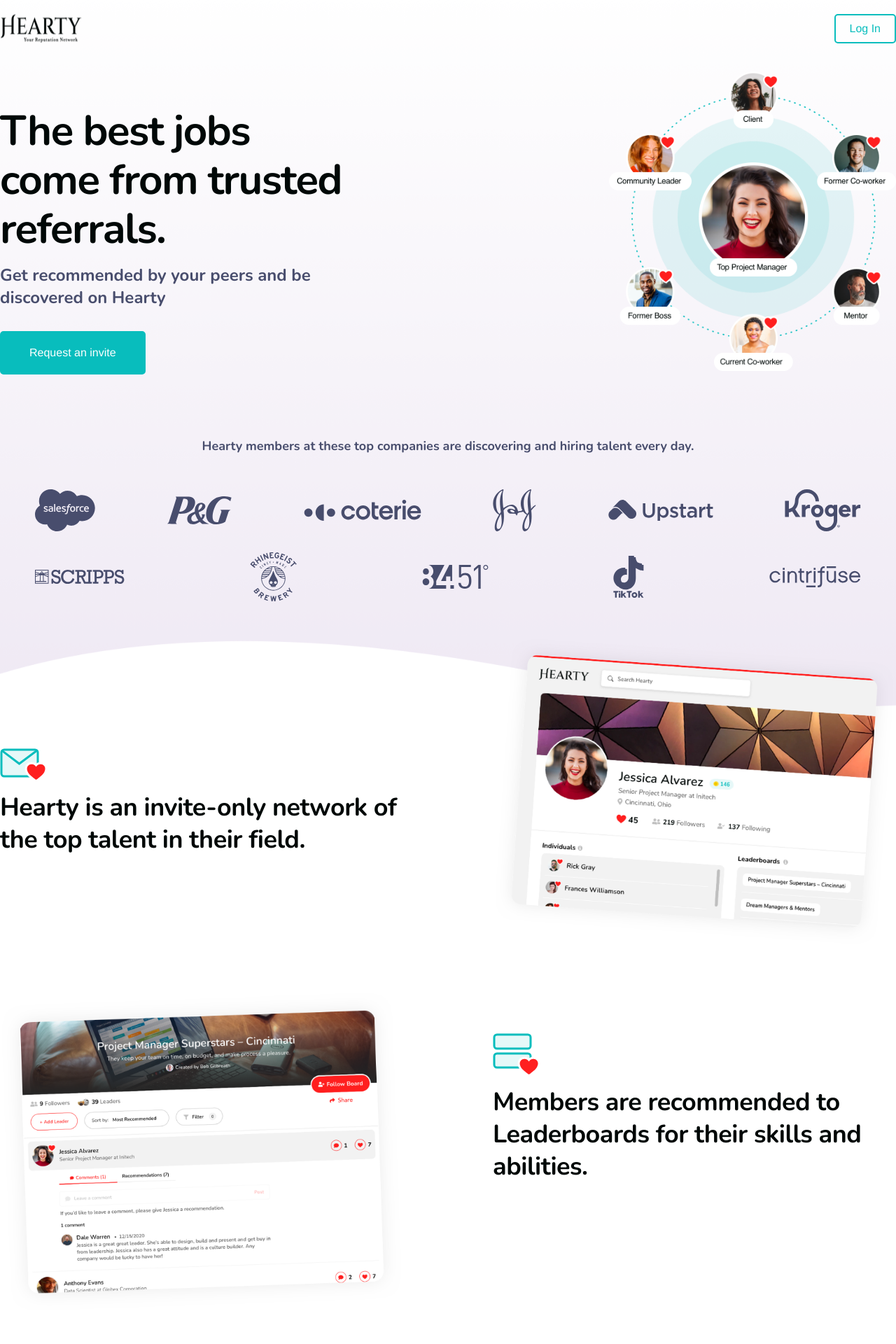
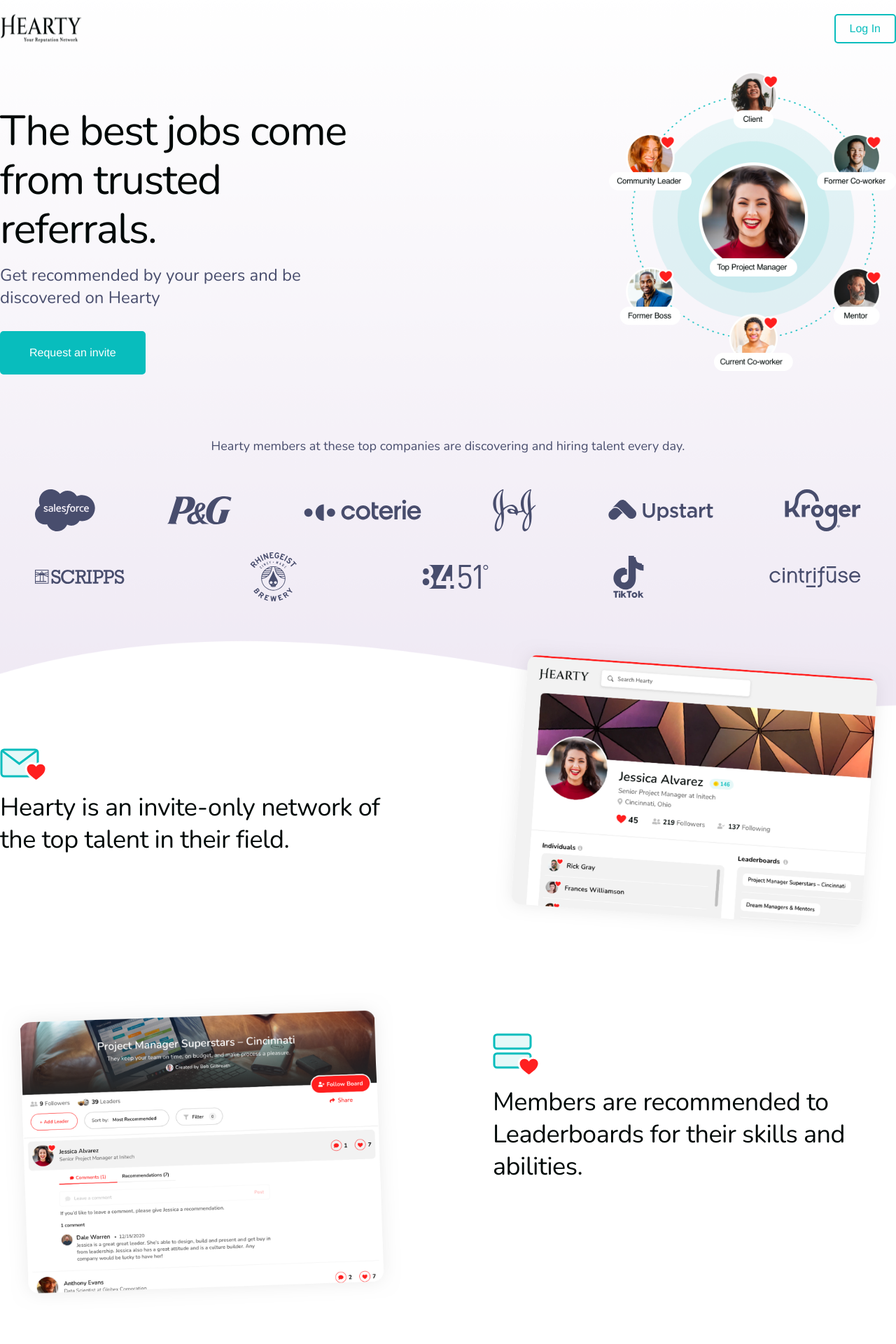
Before and after one commit to Referin/marketingsite, a PHP site: page / in a window 1280 px wide. Shown: the top 1920 px of the page at 70% size. Run offline with PHP 8.4, Linux system fonts and the light colour scheme; some libraries are stand-ins or nearby versions.

Commit message:
fixing things

```diff
--- a/style.css
+++ b/style.css
@@ -11,6 +11,11 @@ a {
 
 html {
     width:100%;
+}
+
+h1,h2,h3,h4,h5 {
+    font-weight:500;
+
 }
 
 * {
@@ -109,6 +114,7 @@ button:active, button:focus {
     letter-spacing: -1.5px;
     line-height: 70px;
     margin-bottom:15px;
+    font-weight:500;
 }
 
 .top .content h4 {
@@ -117,6 +123,8 @@ button:active, button:focus {
     color: #484D6D;
     letter-spacing: 0;
     margin-top:0;
+    font-weight:500;
+
 }
 
 .top .content .left button {
```
